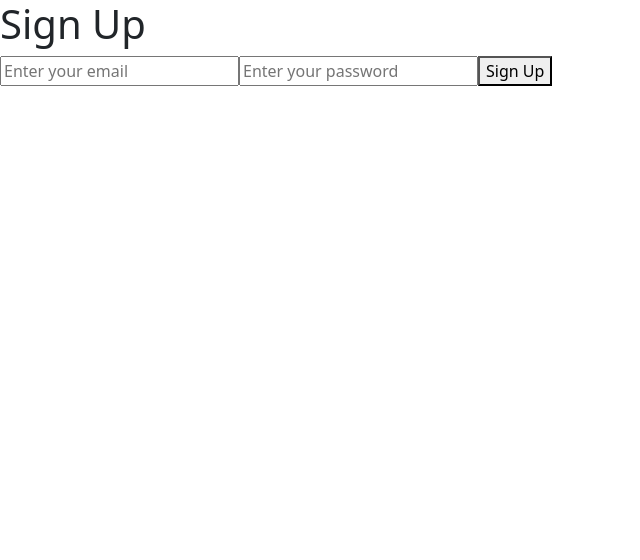
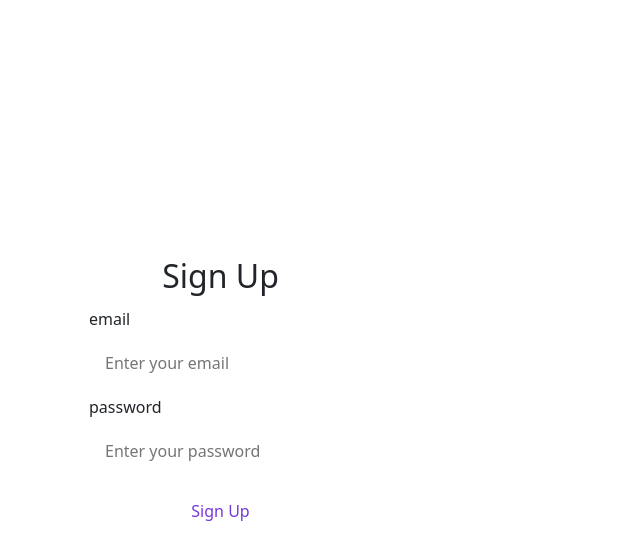
Before and after one commit to josephhu1/BruinBytes-v2, a React (Create React App) app: page /SignUp in a window 1280 px wide. Shown: the top 560 px of the page, without its empty margins (0-640 px from the left). Built offline with nearby package versions, Linux system fonts and the light colour scheme.

Commit message:
Add AuthContext.js

```diff
--- a/src/components/SignInButton.js
+++ b/src/components/SignInButton.js
@@ -1,7 +1,7 @@
 import React from 'react';
 import { useNavigate } from 'react-router-dom';
 /* import '../design.css'; */
-import '../pages/design.css';
+import '../pages/styles.css';
 
 const SignInButton = ({ history }) => {
     const navigate = useNavigate();
--- a/src/components/SignUpButton.js
+++ b/src/components/SignUpButton.js
@@ -1,6 +1,6 @@
 import React from 'react';
 import { useNavigate } from 'react-router-dom';
-import '../pages/design.css';
+import '../pages/styles.css';
 
 const SignUpButton = ({ history }) => {
     const navigate = useNavigate();
--- a/src/components/auth/SignIn.jsx
+++ b/src/components/auth/SignIn.jsx
@@ -18,15 +18,18 @@ const SignIn = () => {
     };
 
     return (
-        <div className="sign-in-container">
-            <form onSubmit={signIn}>
-                <h1>Sign In</h1>
+    <div className="LoginPage">
+        <div className="auth-form-container">
+            <h2>Log In</h2>
+            <form className="login-form" onSubmit={signIn}>
+                <label htmlFor="email">email</label>
                 <input
                     type="email"
                     placeholder="Enter your email"
                     value={email}
                     onChange={(e) => setEmail(e.target.value)}
                 ></input>
+                <label htmlFor="password">password</label>
                 <input
                     type="password"
                     placeholder="Enter your password"
@@ -36,6 +39,7 @@ const SignIn = () => {
                 <button type="submit">Log In</button>
             </form>
         </div>
+    </div>
     );
 };
 
--- a/src/components/auth/SignUp.jsx
+++ b/src/components/auth/SignUp.jsx
@@ -19,15 +19,18 @@ const SignUp  = () => {
     };
 
     return (
-        <div className="sign-in-container">
-            <form onSubmit={signUp}>
-                <h1>Sign Up</h1>
+    <div className="SignUpPage">
+        <div className="auth-form-container">
+            <h2>Sign Up</h2>
+            <form className="register-form" onSubmit={signUp}>
+            <label htmlFor="email">email</label>
                 <input
                     type="email"
                     placeholder="Enter your email"
                     value={email}
                     onChange={(e) => setEmail(e.target.value)}
                 ></input>
+            <label htmlFor="password">password</label>
                 <input
                     type="password"
                     placeholder="Enter your password"
@@ -37,6 +40,7 @@ const SignUp  = () => {
                 <button type="submit">Sign Up</button>
             </form>
         </div>
+    </div>
     );
 };
 
--- a/src/pages/styles.css
+++ b/src/pages/styles.css
@@ -1,15 +1,7 @@
-
-
 .App {
     font-family : sans-serif;
     text-align:  center;
 }
-
-/*
-body {
-    background-color: rgb(45, 108, 203);
-}
-*/
 
 .content {
     position: center;
@@ -20,9 +12,11 @@ body {
     padding: 100px;
     border-radius: 20px;
     width: 405 px;
-
+}
+.LoginPage, .SignUpPage {
+    text-align: center;
     display: flex;
-    flex-direction: column;
+    min-height: 100vh;
     align-items: center;
 }
 
@@ -45,10 +39,48 @@ textarea{
 
 .restaurant-container {
     display: flex;
+    justify-content: center;
+    color: white;
+    background-image: linear-gradient(79deg, #000435, #2774AE 48%, #F2A900);
   }
 
-  .restaurant-box {
-    border: 2px solid blue;
-    padding: 10px;
-    margin-right: 10px;
+  .auth-form-container, .login-form, .register-form {
+    display: flex;
+    flex-direction: column;
   }
+
+  @media screen and (min-width: 600px) {
+    .auth-form-container {
+      padding: 5rem;
+      border: 1px solid white;
+      border-radius: 10px;
+      margin: 0.5rem;
+    }
+  }
+
+  label {
+    text-align: left;
+    padding: 0.25rem 0;
+  }
+
+  input {
+    margin: 0.5rem 0;
+    padding: 1rem;
+    border: none;
+    border-radius: 10px;
+  }
+
+  button {
+    border: none;
+    background-color: white;
+    padding: 20px;
+    border-radius: 10px;
+    cursor: pointer;
+    color: #7439db;
+  }
+
+  .link-btn {
+    background: none;
+    color: white;
+    text-decoration: underline;
+  }
```
Also changed, not shown: src/design.css (added, +103 -0 lines).
